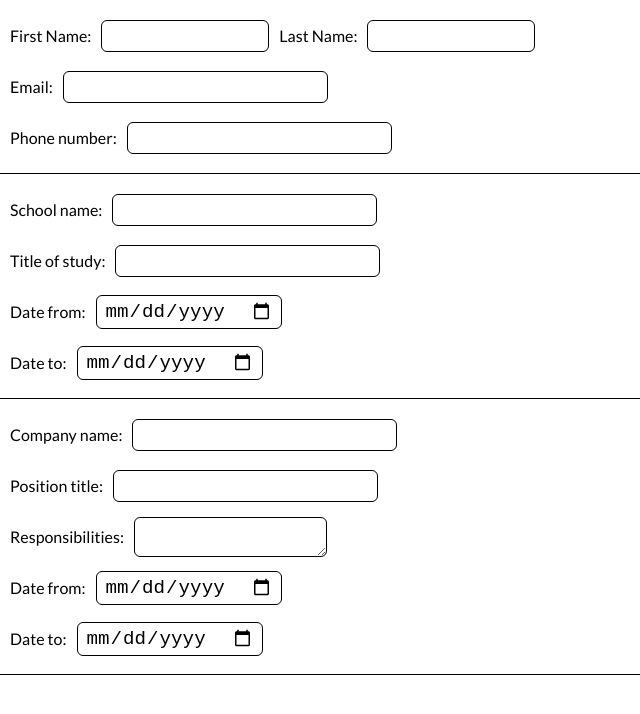
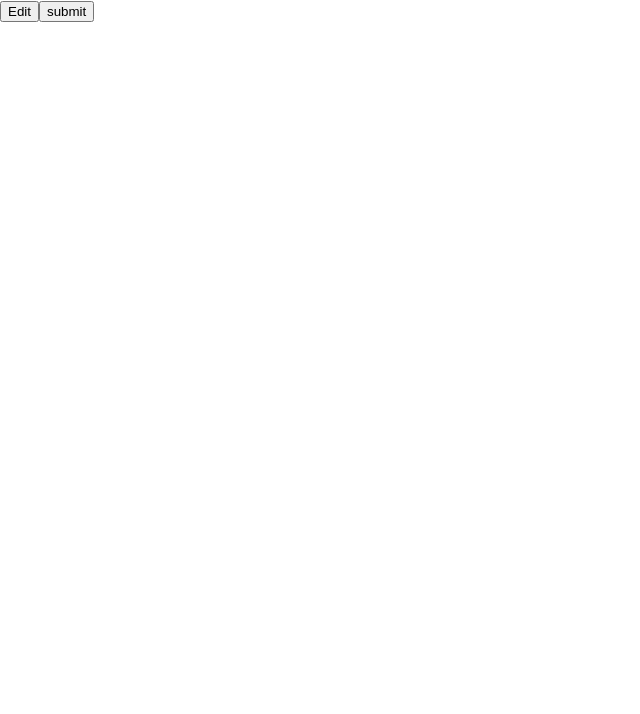
Before and after one commit to DemeKH/CV-app, a React (Vite) app: page / in a window 1280 px wide. Shown: the top 714 px of the page, without its empty margins (0-640 px from the left). Built offline with nearby package versions, Linux system fonts and the light colour scheme.

Commit message:
Created components folder and moved files there

```diff
--- a/src/App.jsx
+++ b/src/App.jsx
@@ -1,15 +1,14 @@
-import AddEducation from "./AddEducation";
-import AddExperience from "./AddExperience";
-import AddGenInformation from "./AddGenInformation";
+import { useState } from "react";
+import AddInfoForm from "./components/AddInfoForm";
 
 function App() {
+  const [isFormOpen, setIsFormOpen] = useState(false);
+
   return (
     <div className="app">
-      <AddGenInformation />
-
-      <AddEducation />
-
-      <AddExperience />
+      <AddInfoForm isOpen={isFormOpen} />
+      <button onClick={() => setIsFormOpen(true)}>Edit</button>
+      <button onClick={() => setIsFormOpen(false)}>submit</button>
     </div>
   );
 }
--- /dev/null
+++ b/src/components/AddInfoForm.jsx
@@ -0,0 +1,19 @@
+// Modal.js
+import React from "react";
+import AddGenInformation from "./AddGenInformation";
+import AddExperience from "./AddExperience";
+import AddEducation from "./AddEducation";
+
+const AddInfoForm = ({ isOpen, onClose }) => {
+  if (!isOpen) return null;
+
+  return (
+    <>
+      <AddGenInformation />
+      <AddEducation />
+      <AddExperience />
+    </>
+  );
+};
+
+export default AddInfoForm;
```
Also changed, not shown: src/components/AddEducation.jsx (renamed from src/AddEducation.jsx), src/components/AddExperience.jsx (renamed from src/AddExperience.jsx), src/components/AddGenInformation.jsx (renamed from src/AddGenInformation.jsx).
